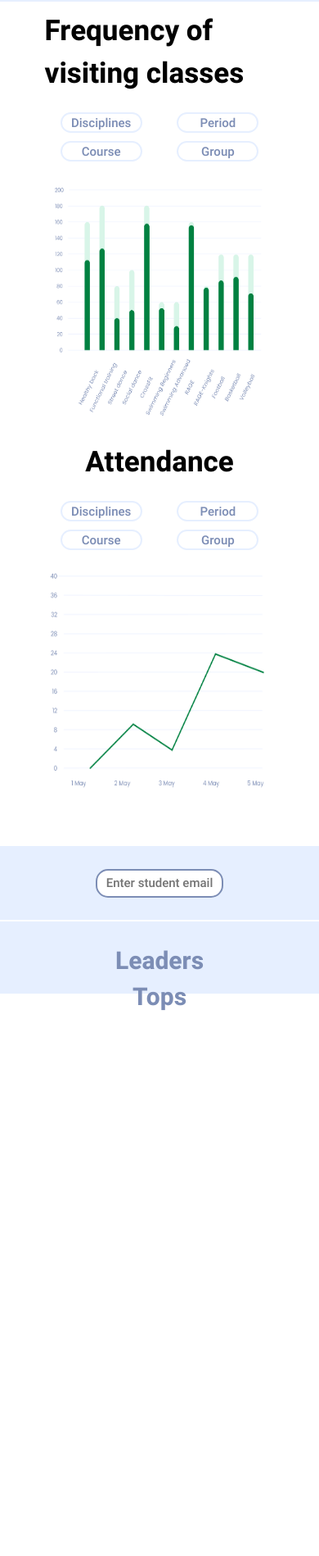
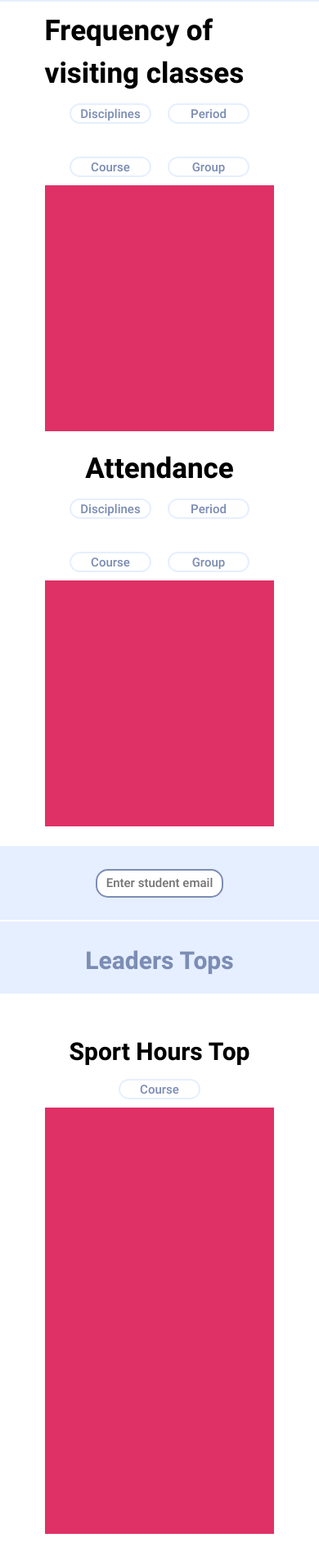
Before and after one commit to darrpyy/InnoSport, a plain HTML site: page index.html in a window 390 px wide. Shown: the part 88-1986 px from the top of the page at 82% size. Before the commit the page ends 1327 px from the top, so only its background shows below. Drawn offline with Linux system fonts and the light colour scheme.

Commit message:
Tops page

```diff
--- a/css/global_styles.css
+++ b/css/global_styles.css
@@ -83,7 +83,7 @@ h1{
 button, input{
     width: 100px;
     height: 25px;
-    margin: 5px;
+    margin: 10px;
     background-color: var(--White) ;
     color: var(--DarkBlue);
     font-size: 15px;
@@ -96,63 +96,16 @@ button, input{
     width: 90%;
     display: flex;
     flex-wrap: wrap;
-    justify-content: space-between;
+    justify-content: center;
     justify-items: center;
     align-items: center;
+    row-gap: 20px;
 }
 
 .table-block{
     width: 100%;
     background-color: #E03166;
     height: 450px;
-}
-
-@media (min-width: 768px) and (max-width: 1200px),(max-width: 12cm){
-    .child-coach-block {
-        width: 75%;
-        margin: 10px;
-    }
-
-    .first-coach-block {
-        margin-top: 100px;
-    }
-
-    .table-block {
-        height: 400px;
-    }
-    .first-coach-block{
-        height: 1200px;
-    }
-    .button{
-        width: 150px;
-        height:75px;
-        margin: 10px;
-        font-size: 20px;
-    }
-}
-
-@media (max-width: 767px) {
-    .child-coach-block {
-        width: 80%;
-        margin: 10px 0;
-    }
-
-    .first-coach-block {
-        margin-top: 90px;
-    }
-
-    .table-block {
-        height: 300px;
-    }
-    .first-coach-block{
-        height: 1000px;
-    }
-    .button{
-        width: 150px;
-        height:75px;
-        margin: 10px;
-        font-size: 20px;
-    }
 }
 
 .drop-down-student-progress {
@@ -172,11 +125,12 @@ input {
     width: 40%;
 }
 
-.drop-down-tops{
+.tops-header{
     height: 90px;
     width: 100%;
     background-color: var(--LightBlue);
     display: flex;
+    flex-direction: row;
     justify-content: center;
     align-items: center;
     border-top: 2px solid var(--White);
@@ -187,10 +141,23 @@ input {
     font-size: 30px;
     text-align: center;
     height: 35px;
-    width: 40%;
+    margin: 0 30px;
 }
 
-.vis{
-    height: inherit;
+.tops-block{
+    height: 640px;
+    margin: 40px 0;
+    display: flex;
+    flex-wrap: wrap;
+    justify-content: center;
+}
+
+.top-text{
+    font-size: 30px;
+}
+
+.top-container{
+    background-color: #E03166;
+    height: 520px;
     width: 100%;
 }
--- /dev/null
+++ b/css/media.css
@@ -0,0 +1,48 @@
+
+@media (min-width: 768px) and (max-width: 1200px),(max-width: 12cm){
+    .child-coach-block {
+        width: 75%;
+        margin: 10px;
+    }
+
+    .first-coach-block {
+        margin-top: 100px;
+    }
+
+    .table-block {
+        height: 400px;
+    }
+    .first-coach-block{
+        height: 1200px;
+    }
+    .button{
+        width: 160px;
+        height: 80px;
+        margin: 15px;
+        font-size: 20px;
+    }
+}
+
+@media (max-width: 767px) {
+    .child-coach-block {
+        width: 80%;
+        margin: 10px 0;
+    }
+
+    .first-coach-block {
+        margin-top: 90px;
+    }
+
+    .table-block {
+        height: 300px;
+    }
+    .first-coach-block{
+        height: 1000px;
+    }
+    .button{
+        width: 160px;
+        height: 80px;
+        margin: 15px;
+        font-size: 20px;
+    }
+}
--- a/index.html
+++ b/index.html
@@ -4,6 +4,7 @@
     <meta charset="UTF-8">
     <title>CoachPage</title>
     <link rel="stylesheet" href="./css/global_styles.css">
+    <link rel="stylesheet" href="./css/media.css">
     <link rel="stylesheet" href="./css/fonts/Heebo/stylesheet.css">
 </head>
 <body>
@@ -15,7 +16,7 @@
 
     <div class="user">
         <span class="username">Username</span>
-        <a href="#" class="log-out">Log Out </a>
+        <a href="#" class="log-out">Log Out</a>
     </div>
 </header>
 
@@ -34,7 +35,6 @@
             </div>
 
             <div class="table-block">
-                <img src="./css/freq.png" alt="frequency" class="vis">
             </div>
         </div>
 
@@ -49,7 +49,6 @@
             </div>
 
             <div class="table-block">
-                <img src="./css/attendance.png" alt="attend" class="vis">
             </div>
         </div>
 
@@ -61,8 +60,41 @@
     <label for="name"></label><input type="text" id="name" placeholder="Enter student email">
 </div>
 
-<div class="drop-down-tops">
+
+<div class="tops-header">
     <h1 class="leaders-top">Leaders Tops</h1>
+</div>
+
+<div class="container">
+
+<div class="tops-block">
+    <div class="child-coach-block">
+        <h1 class="top-text">Sport Hours Top</h1>
+
+        <div class="drop-down-bar">
+            <button>Course</button>
+        </div>
+
+        <div class="top-container">
+
+        </div>
+
+    </div>
+    <div class="child-coach-block">
+        <h1 class="top-text">FitTest Top</h1>
+
+        <div class="drop-down-bar">
+            <button>Exercise</button>
+            <button>Course</button>
+        </div>
+
+        <div class="top-container">
+
+        </div>
+
+    </div>
+</div>
+
 </div>
 
 </body>
```
Also changed, not shown: css/fittest.png (added).
